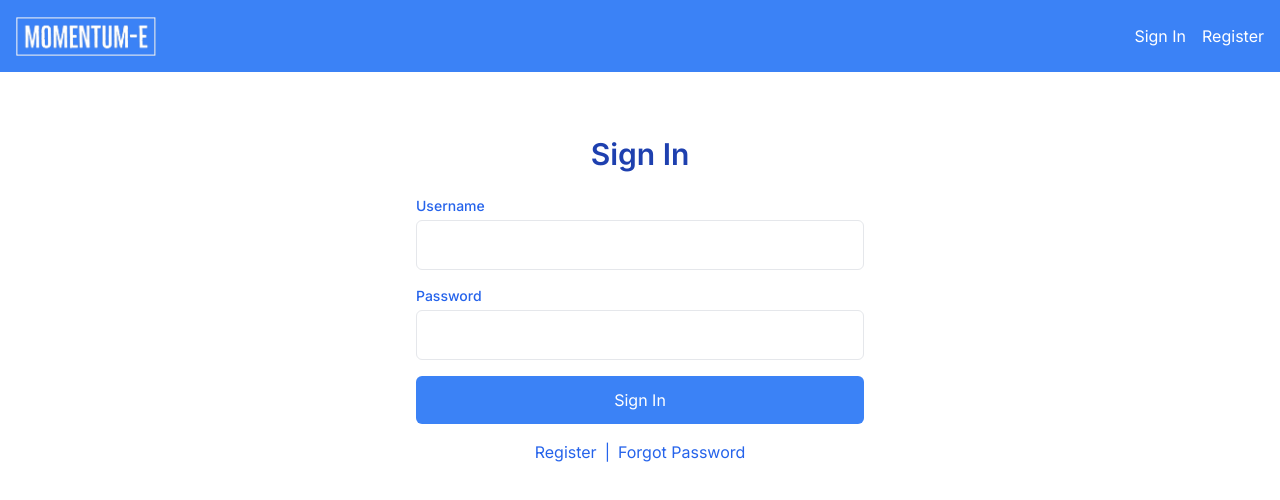
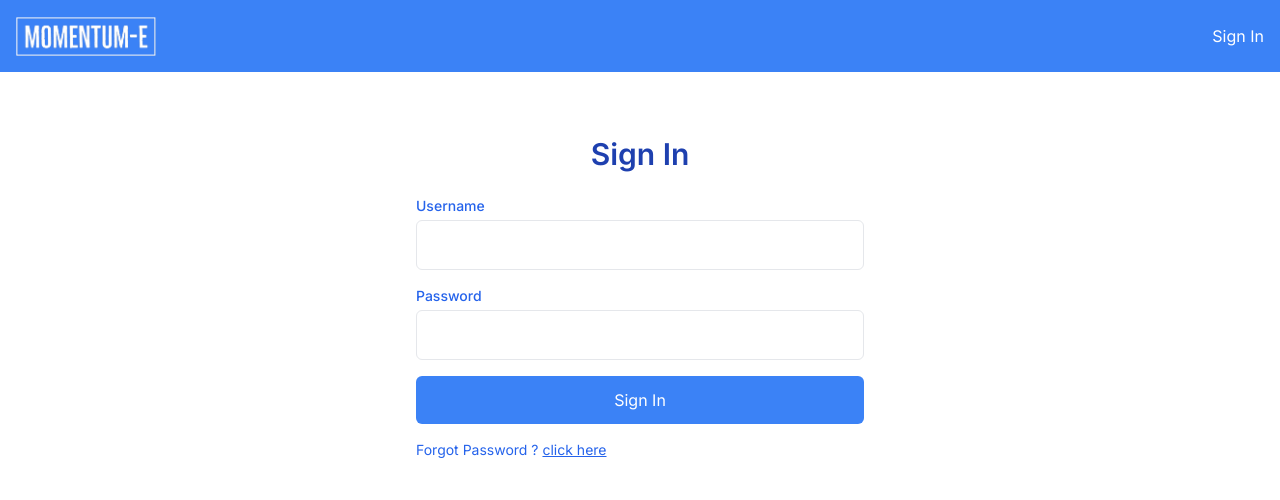
Before and after one commit to Momentum-E/in-momentum-e-frontend, a Next.js app: page /signin in a window 1280 px wide. Shown: the top 500 px of the page. Built offline with nearby package versions, Linux system fonts and the light colour scheme.

Commit message:
minor UI updates

```diff
--- a/app/dashboard/page.tsx
+++ b/app/dashboard/page.tsx
@@ -393,7 +393,7 @@ const Dashboard = () => {
                     </div>
                     <div className="text-sm w-full">
                       <h3 className="font-light text-sm">Connected On</h3>{" "}
-                      {selectedVehicle.Vehicle_Info.Connected_On}
+                      {selectedVehicle.Vehicle_Info.Connected_On.toString().split('T')[0]}
                     </div>
                   </div>
                   <div className="flex justify-start items-center bg-gray-100 rounded-lg shadow-xl w-full">
--- a/components/Navbar.tsx
+++ b/components/Navbar.tsx
@@ -42,9 +42,9 @@ export default function Navbar() {
               <Link className="text-white hover:text-blue-800" href="/signin">
                 Sign In
               </Link>
-              <Link href="/register" className="text-white hover:text-blue-800">
+              {/* <Link href="/register" className="text-white hover:text-blue-800">
                 Register
-              </Link>
+              </Link> */}
             </>
           )}
         </div>
--- a/components/auth/SignIn.tsx
+++ b/components/auth/SignIn.tsx
@@ -163,10 +163,10 @@ export default function Signin() {
         </button>
       </form>
 
-      <div className="mt-4 text-blue-600 text-center">
-        <Link href="/register">Register</Link>
-        <span className="mx-2">|</span>
-        <Link href="/forgot-password">Forgot Password</Link>
+      <div className="mt-4 text-blue-600 text-start text-sm">
+        {/* <Link href="/register">Register</Link> */}
+        {/* <span className="mx-2">|</span> */}
+        <span>Forgot Password ? </span><Link href="/forgot-password" className="underline hover:text-blue-800">click here</Link>
       </div>
     </div>
   );
```
Also changed, not shown: app/(auth)/(register)/page.tsx (renamed from app/(auth)/register/page.tsx).
